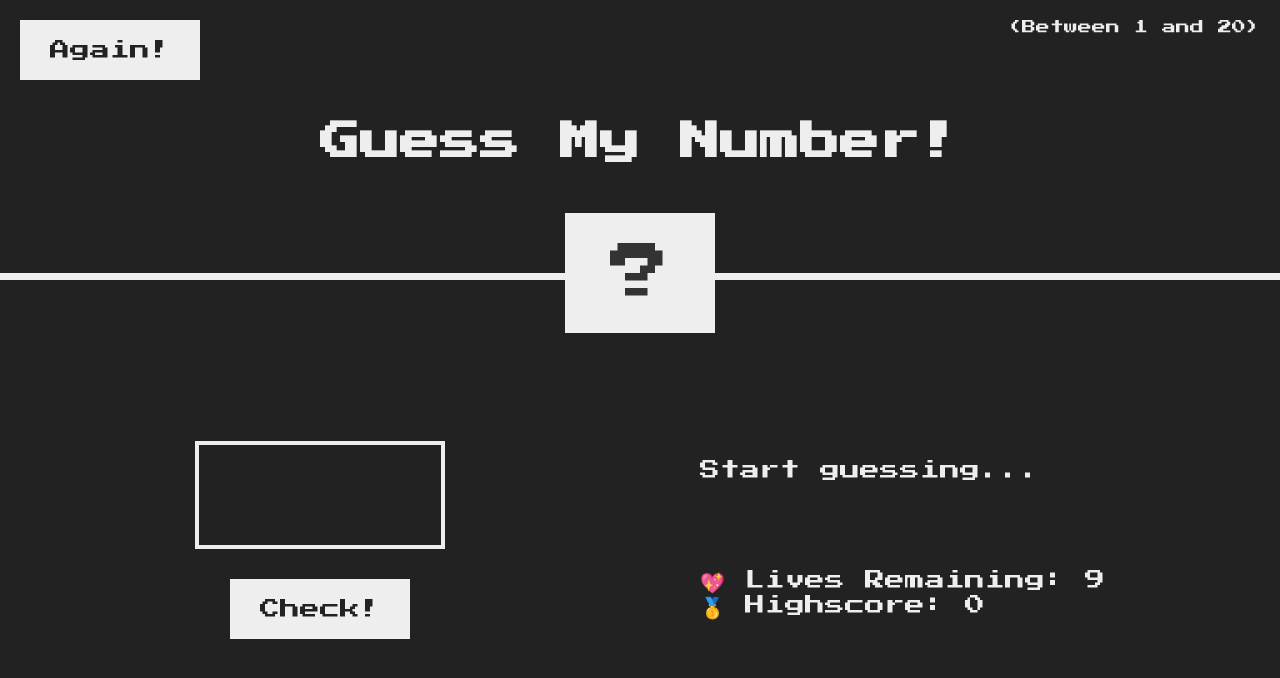
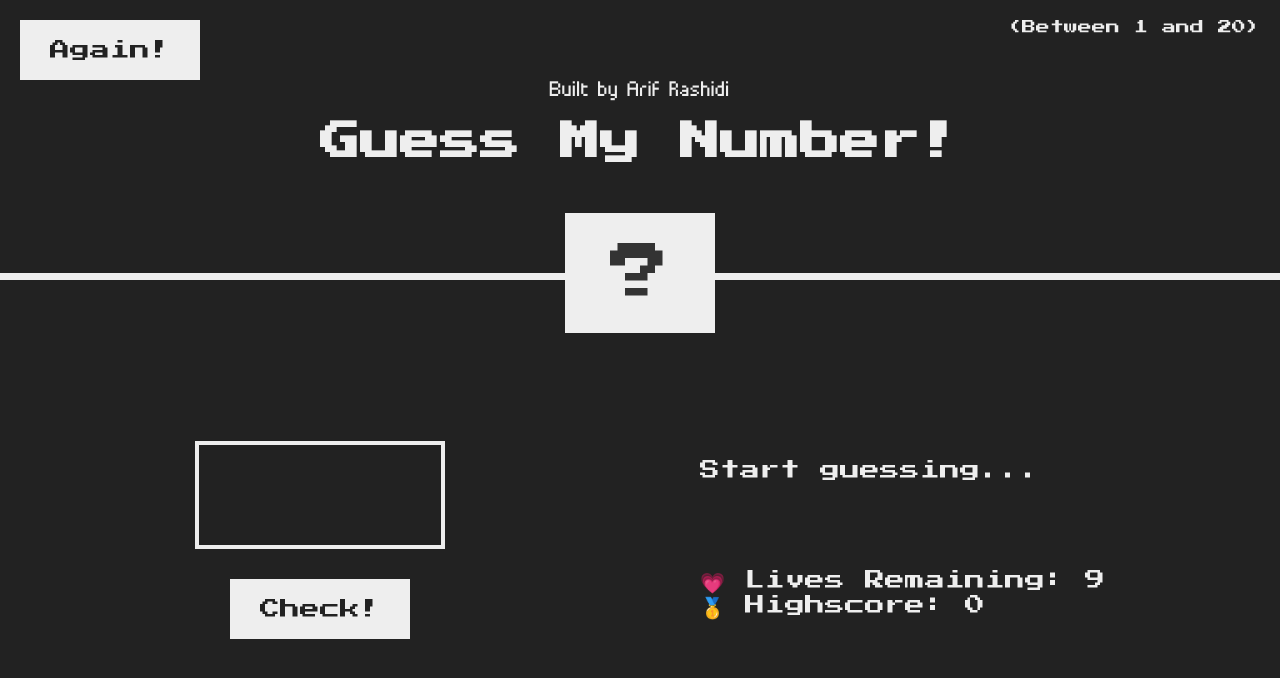
Before and after one commit to arifrashidi/Guess-My-Number-Game, a plain HTML site: page index.html in a window 1280 px wide. Drawn offline with Linux system fonts and the light colour scheme.

Commit message:
commit 2

```diff
--- a/index.html
+++ b/index.html
@@ -10,6 +10,7 @@
   </head>
   <body>
     <header>
+      <h2 class="creator">Built by Arif Rashidi</h2>
       <h1>Guess My Number!</h1>
       <p class="between">(Between 1 and 20)</p>
       <button class="btn again">Again!</button>
@@ -22,7 +23,7 @@
       </section>
       <section class="right">
         <p class="message">Start guessing...</p>
-        <p class="label-lives">💖 Lives Remaining: <span class="lives">9</span></p>
+        <p class="label-lives">💗 Lives Remaining: <span class="lives">9</span></p>
         <p class="label-highscore">
           🥇 Highscore: <span class="highscore">0</span>
         </p>
--- a/style.css
+++ b/style.css
@@ -1,4 +1,9 @@
 @import url('https://fonts.googleapis.com/css?family=Press+Start+2P&display=swap');
+
+@font-face {
+  font-family: 'Timmy';
+  src: url('./assets/Timmy-Regular.woff2') format('woff2');
+}
 
 * {
   margin: 0;
@@ -52,6 +57,18 @@ h1 {
   position: absolute;
   width: 100%;
   top: 52%;
+  left: 50%;
+  transform: translate(-50%, -50%);
+}
+.creator {
+  font-size: 3rem;
+  font-family: "Timmy", sans-serif;
+  font-weight: 500;
+  color: #eee;
+  text-align: center;
+  position: absolute;
+  width: 100%;
+  top: 30%;
   left: 50%;
   transform: translate(-50%, -50%);
 }
```
Also changed, not shown: Git Files/README.md (added), assets/Timmy-Regular.woff2 (added), 1 other file.
